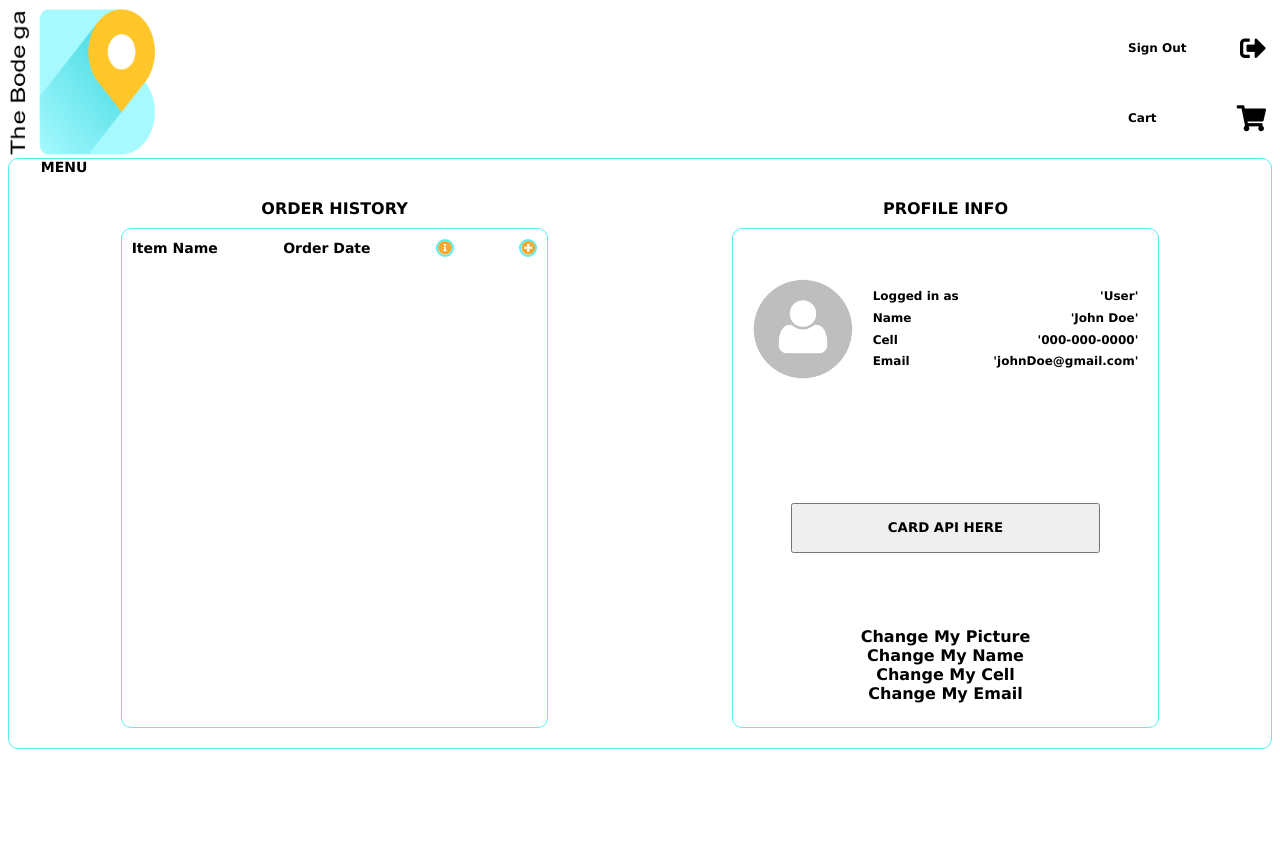
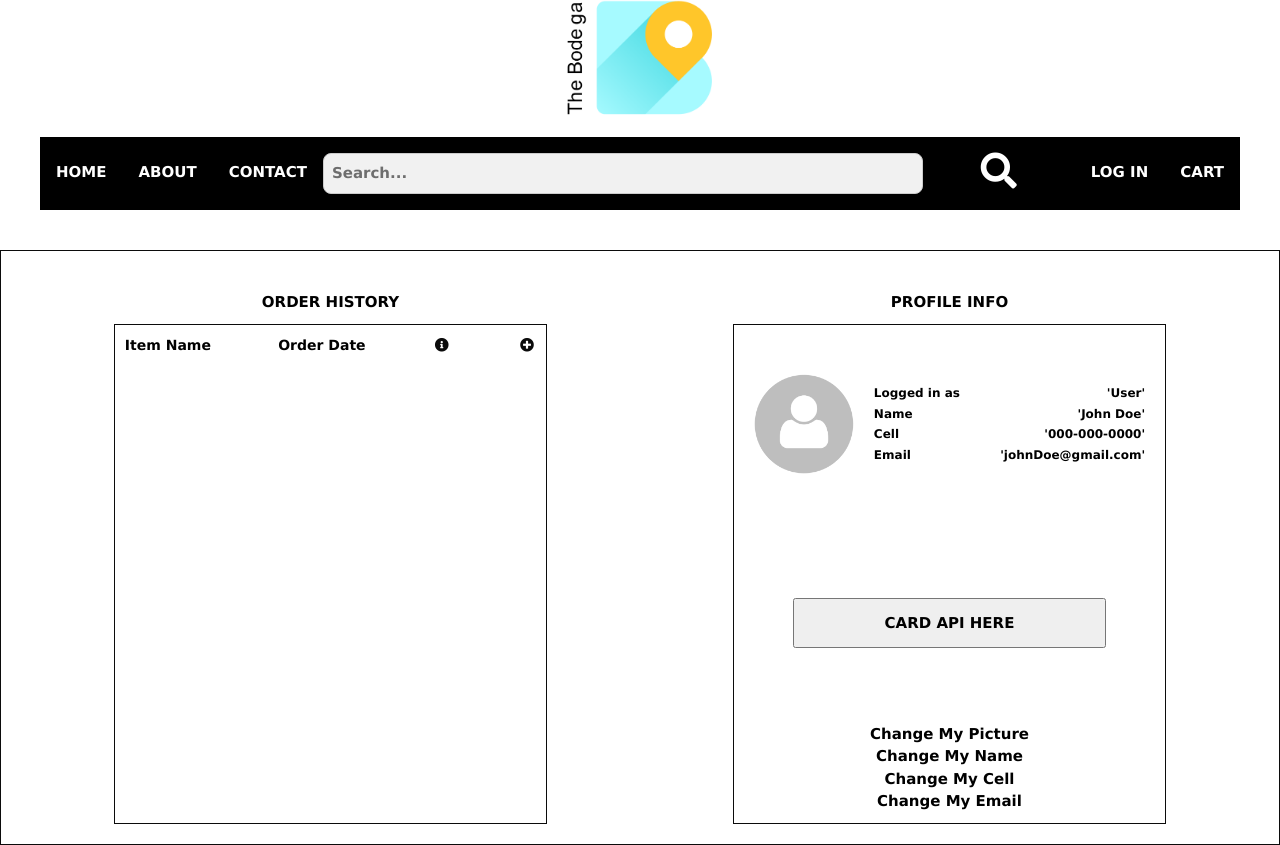
Before and after one commit to dannhidinh/CEN3031_group-project, a website: page bootcamp4/client/UserPage.html in a window 1280 px wide. Before the commit the page ends 800 px from the top, so only its background shows below. Drawn offline with nearby package versions, Linux system fonts and the light colour scheme.

Commit message:
Added Initial Cart and Product Pages

```diff
--- a/bootcamp4/client/UserPage.html
+++ b/bootcamp4/client/UserPage.html
@@ -3,28 +3,28 @@
   <head>
     <link rel='stylesheet' href='./styles/UserPageStyles.css'/>
     <link rel="stylesheet" href="https://use.fontawesome.com/releases/v5.8.1/css/all.css" integrity="sha384-50oBUHEmvpQ+1lW4y57PTFmhCaXp0ML5d60M1M7uH2+nqUivzIebhndOJK28anvf" crossorigin="anonymous">
+    <link rel="stylesheet" href="https://www.w3schools.com/w3css/4/w3.css">
   </head>
   <body class='userPage'>
     <div class='topBar'>
       <img class='logo' src='./pictures/BodegaLogo.PNG' height='150px' width='150px'/>
-      <div class='sideButtons'>
-        <button class='signout'>
-          <span>Sign Out</span> <i class="fas fa-sign-out-alt"></i>
-        </button>
-        <button class='cart'>
-          <span>Cart</span><i class="fas fa-shopping-cart"></i>
-        </button>
+      <div class="navBar w3-main w3-content" style="max-width:1200px">
+        <div class="w3-bar w3-black w3-padding-16">
+          <a href="index.html" class="w3-bar-item w3-button">HOME</a>
+          <a href="#about" class="w3-bar-item w3-button">ABOUT</a>
+          <a href="#contact" class="w3-bar-item w3-button">CONTACT</a>
+
+          <input class="w3-input w3-half w3-border w3-round-large w3-light-gray" type="text" placeholder="Search..." style="black">
+          <i class="fa fa-search w3-xxlarge" ></i>
+
+          <a href="#cart" class="w3-right w3-bar-item w3-button">CART</a>
+          <!--<i class="fa fa-shopping-cart w3-xxlarge" ></i> -->
+          <a href="#login" class="w3-right w3-bar-item w3-button">LOG IN</a>
+          <!-- <i class="fa fa-sign-in w3-xxlarge" ></i> -->
+        </div>
       </div>
     </div>
     <div class='userContent'>
-      <div class='menuDrop'>
-        <span>MENU</span>
-        <div class='dropContent'>
-          <span>Item 1</span>
-          <span>Item 2</span>
-          <span>Item 3</span>
-        </div>
-      </div>
       <div class='infoContainer'>
         <div class='history'>
           <span>ORDER HISTORY</span>
--- /dev/null
+++ b/bootcamp4/client/styles/CartPageStyles.css
@@ -0,0 +1,97 @@
+*{
+  box-sizing: border-box;
+  font-family: 'Verdana', sans-serif;
+  font-weight: bold;
+}
+
+.cartPage{
+  text-align: center;
+}
+
+.topBar{
+  order: 1;
+  height: 150px;
+  width: 100%;
+  display: flex;
+  flex-direction: column;
+  justify-content: space-between;
+  align-items: center;
+}
+
+.logo{
+  order: 1;
+  margin-bottom: 20px;
+}
+
+.navBar{
+  order: 2;
+  width: 100%;
+}
+
+.cartContent{
+  order: 2;
+  display: flex;
+  flex-direction: column;
+  align-items: center;
+  margin-top: 100px;
+  width: 100%;
+  border: 1px solid #0B0B0B;
+  height: 600px;
+}
+
+.title{
+  width: 100%;
+  font-size: 18px;
+  margin: 40px 40px;
+}
+
+.infoContainer{
+  order: 2;
+  width: 80%;
+  display: flex;
+  flex-direction: column;
+  justify-content: space-around;
+  align-items: center;
+  border: 1px solid #0B0B0B;
+  padding: 0px 20px;
+}
+
+.individualCartListing{
+  width: 100%;
+  display: flex;
+  flex-direction: row;
+  align-items: center;
+  justify-content: space-between;
+  margin: 10px 10px;
+  font-size: 14px;
+}
+
+.removeListing{
+  border: 2px solid #0B0B0B;
+  color: #0B0B0B;
+  cursor: pointer;
+  outline: none;
+}
+
+.separateCalcRow{
+  margin: 20px 20px;
+  position: relative;
+  left: 16.5%;
+}
+
+.bottomButtons{
+  order: 4;
+  margin: 20px 20px;
+  width: 60%;
+  display: flex;
+  flex-direction: row;
+  align-items: center;
+  justify-content: space-between;
+}
+
+.backToProducts, .order{
+  border: 2px solid #0B0B0B;
+  color: #0B0B0B;
+  cursor: pointer;
+  outline: none;
+}
--- /dev/null
+++ b/bootcamp4/client/styles/ProductPageStyles.css
@@ -0,0 +1,83 @@
+*{
+  box-sizing: border-box;
+  font-family: 'Verdana', sans-serif;
+  font-weight: bold;
+}
+
+.productPage{
+  text-align: center;
+}
+
+.topBar{
+  order: 1;
+  height: 150px;
+  width: 100%;
+  display: flex;
+  flex-direction: column;
+  justify-content: space-between;
+  align-items: center;
+}
+
+.logo{
+  order: 1;
+  margin-bottom: 20px;
+}
+
+.navBar{
+  order: 2;
+  width: 100%;
+}
+
+.productContent{
+  order: 2;
+  display: flex;
+  flex-direction: column;
+  align-items: center;
+  margin-top: 100px;
+  width: 100%;
+  border: 1px solid #0B0B0B;
+  height: 500px;
+}
+
+.title{
+  order: 1;
+  font-size: 18px;
+  margin: 40px 40px;
+}
+
+.infoContainer{
+  order: 2;
+  width: 95%;
+  display: flex;
+  flex-direction: row;
+  justify-content: space-around;
+  align-items: center;
+}
+
+.productImage{
+  order: 1;
+}
+
+.productInfo{
+  order: 2;
+  width: 50%;
+  height: 300px;
+  border: 1px solid #0B0B0B;
+  display: flex;
+  flex-direction: column;
+  align-items: flex-start;
+  justify-content: space-around;
+  padding: 20px 20px;
+}
+
+.productName, .productDescription, .productPrice{
+  width: 100%;
+  display: flex;
+  flex-direction: row;
+  justify-content: space-between;
+}
+
+.addToCart{
+  width: 100%;
+  align-items: center;
+}
--- a/bootcamp4/client/styles/UserPageStyles.css
+++ b/bootcamp4/client/styles/UserPageStyles.css
@@ -9,68 +9,33 @@
   }
 
   .topBar{
+    order: 1;
     height: 150px;
     width: 100%;
     display: flex;
-    flex-direction: row;
+    flex-direction: column;
     justify-content: space-between;
     align-items: center;
   }
 
   .logo{
     order: 1;
+    margin-bottom: 20px;
   }
 
-  .sideButtons{
+  .navBar{
     order: 2;
-    min-width: 150px;
+    width: 100%;
   }
-
-  .signout, .cart{
-    min-width: 150px;
-    height: 40px;
-    font-size: 12px;
-    display: flex;
-    flex-direction: row;
-    justify-content: space-between;
-    align-items: center;
-    background: transparent;
-    border: none;
-    outline: none;
-    cursor: pointer;
-  }
-
-  .signout{
-    margin-bottom: 30px;
-  }
-
-  .fa-sign-out-alt, .fa-shopping-cart{
-    font-size: 26px;
-  }
-
   .userContent{
     order: 2;
     display: flex;
     flex-direction: column;
     align-items: flex-start;
+    margin-top: 100px;
     width: 100%;
-    border: 1px solid #57EDF2;
-    border-radius: 10px;
+    border: 1px solid #0B0B0B;
   }
-
-  .menuDrop{
-    order: 1;
-    padding-left: 10px;
-    min-width: 100px;
-    font-size: 14px;
-    position: absolute;
-  }
-
-  .menuDrop:hover .dropContent{
-    display: flex;
-    flex-direction: column;
-  }
-
 
   .dropContent{
     display: none;
@@ -101,8 +66,7 @@
 
   .listedItems{
     height: 500px;
-    border: 1px solid #57EDF2;
-    border-radius: 10px;
+    border: 1px solid #0B0B0B;
     margin-top: 10px;
   }
 
@@ -117,8 +81,8 @@
 
   .descriptionButton, .reorderButton{
     border-radius: 50%;
-    border: 2px solid #57EDF2;
-    color: #F7A830;
+    border: 2px solid #FFFFFF;
+    color: #0B0B0B;
     cursor: pointer;
     outline: none;
   }
@@ -134,8 +98,7 @@
 
   .listedInfo{
     height: 500px;
-    border: 1px solid #57EDF2;
-    border-radius: 10px;
+    border: 1px solid #0B0B0B;
     margin-top: 10px;
     display: flex;
     flex-direction: column;
```
Also changed, not shown: bootcamp4/client/CartPage.html (added, +47 -0 lines), bootcamp4/client/ProductPage.html (added, +46 -0 lines).
